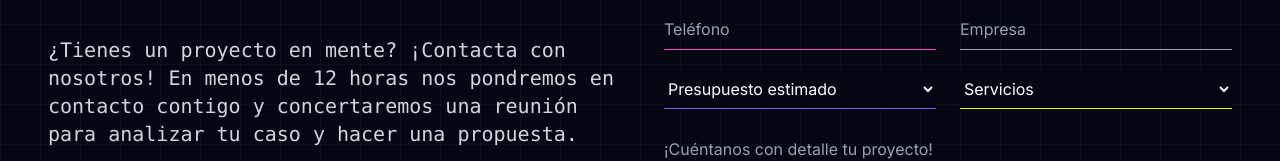
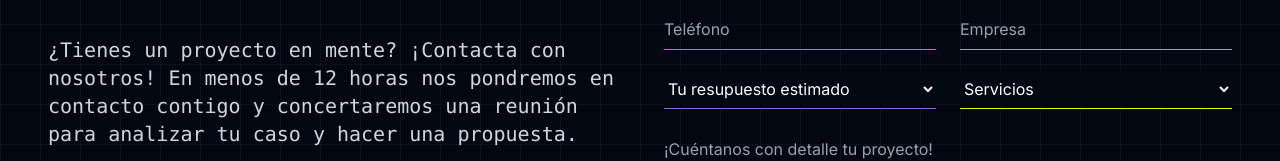
Before and after one commit to Maria-Lipiz/pixel-al-limite, a Next.js app: page /contacto in a window 1280 px wide. Shown: the part 256-417 px from the top of the page. Built offline with nearby package versions, Linux system fonts and the light colour scheme.

Commit message:
Cambios en "Presupuesto estimado"

```diff
--- a/app/contacto/page.tsx
+++ b/app/contacto/page.tsx
@@ -135,7 +135,7 @@ export default function ContactPage() {
         name="user_budget"
         className="w-full py-2 border-b border-gray-500 text-white placeholder-gray-400 bg-[#030712] focus:outline-none focus:border-b-white valid:border-b-[#8B5CF6] transition-all duration-200"
       >
-        <option value="">Presupuesto estimado</option>
+        <option value="">Tu resupuesto estimado</option>
         <option value="menos_1000">Menos de 1.000 €</option>
         <option value="1000_3000">1.000 € - 3.000 €</option>
         <option value="3000_6000">3.000 € - 6.000 €</option>
```
